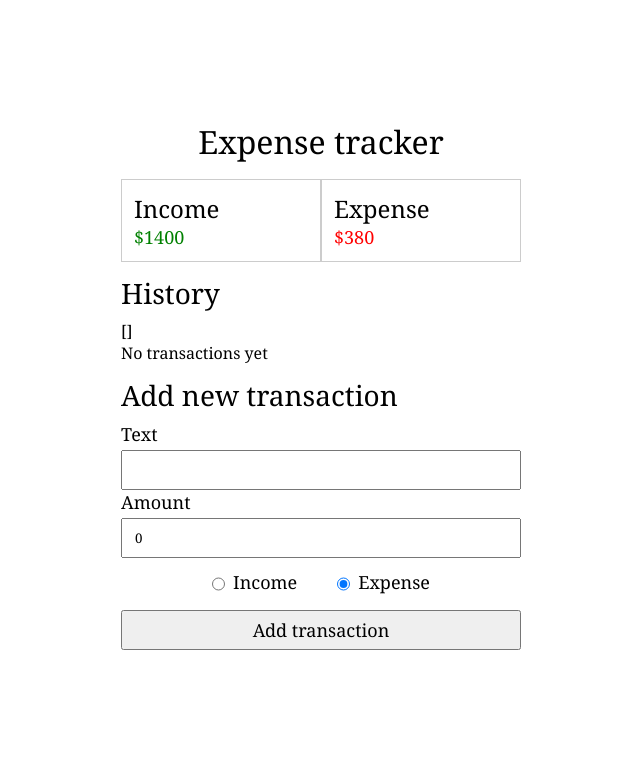
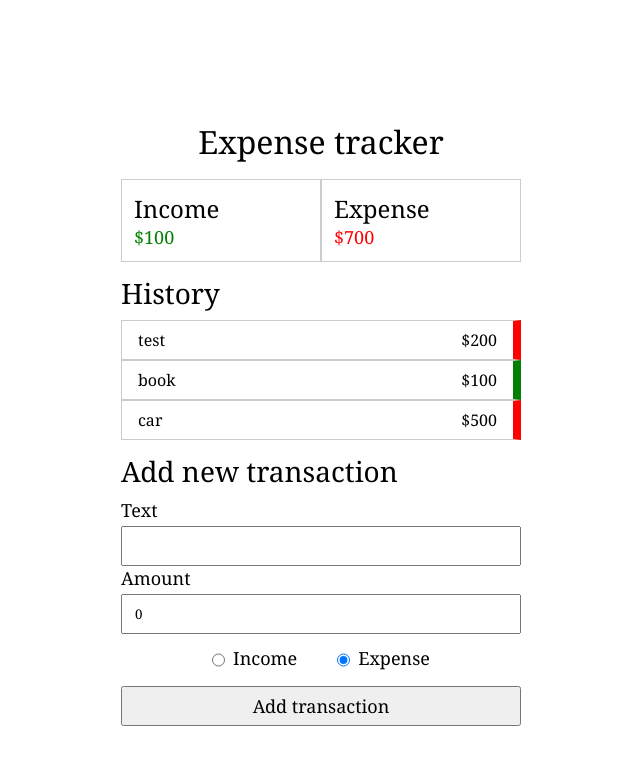
Before and after one commit to akh-ild/vue3-expence-tracker, a Vue app: page / in a window 1280 px wide. Shown: the top 764 px of the page, without its empty margins (319-959 px from the left). Built offline with nearby package versions, Linux system fonts and the light colour scheme.

Commit message:
useCounter

```diff
--- a/src/App.vue
+++ b/src/App.vue
@@ -8,7 +8,7 @@ import Form from './components/Form.vue';
   <div>
     <div class="container">
       <div class="title">Expense tracker</div>
-      <Counter :expense-num="380" :income-num="1400" />
+      <Counter />
       <History class="history" />
       <Form class="form" />
     </div>
--- a/src/components/Counter.vue
+++ b/src/components/Counter.vue
@@ -1,25 +1,18 @@
 <script setup>
-const props = defineProps({
-    incomeNum: {
-      type: Number,
-      default: 0,
-    },
-    expenseNum: {
-      type: Number,
-      default: 0,
-    },
-  })
+import { useCounter } from '@/js/useCounter';
+
+const { incomeSum, expenseSum } = useCounter();
 </script>
 
 <template>
   <div class="counter">
     <div class="counter-income">
       <div class="title">Income</div>
-      <div class="number">${{ props.incomeNum }}</div>
+      <div class="number">${{ incomeSum }}</div>
     </div>
     <div class="counter-expense">
       <div class="title">Expense</div>
-      <div class="number">${{ props.expenseNum }}</div>
+      <div class="number">${{ expenseSum }}</div>
     </div>
   </div>
 </template>
--- a/src/components/Form.vue
+++ b/src/components/Form.vue
@@ -1,10 +1,9 @@
 <script setup>
 import Input from './Input.vue';
 import Radio from './Radio.vue';
+import { useTransaction } from '@/js/useTransaction';
 
-import { addTransaction } from '@/js/addTransaction';
-
-const { transactionName, transactionAmount, transactionType, addTransactionItem } = addTransaction();
+const { transactionName, transactionAmount, transactionType, pushTransaction } = useTransaction();
 </script>
 
 <template>
@@ -28,7 +27,7 @@ const { transactionName, transactionAmount, transactionType, addTransactionItem
         class="radio"
         />
     </div>
-    <button class="button" @click="addTransactionItem">
+    <button class="button" @click="pushTransaction">
       Add transaction
     </button>
   </div>
--- a/src/components/History.vue
+++ b/src/components/History.vue
@@ -1,15 +1,13 @@
 <script setup>
 import HistoryItem from './HistoryItem.vue';
+import { useTransaction } from '@/js/useTransaction';
 
-import { addTransaction } from '@/js/addTransaction';
-
-const { transactionList } = addTransaction();
+const { transactionList } = useTransaction();
 </script>
 
 <template>
   <div class="history">
     <div class="title">History</div>
-    {{ transactionList }}
     <div v-if="transactionList.length" class="list">
       <HistoryItem
         v-for="item in transactionList"
--- a/src/components/Input.vue
+++ b/src/components/Input.vue
@@ -1,5 +1,6 @@
 <script setup>
 import { ref } from 'vue';
+
 const props = defineProps({
     label: {
       type: String,
--- a/src/components/Radio.vue
+++ b/src/components/Radio.vue
@@ -1,5 +1,6 @@
 <script setup>
 import { ref } from 'vue';
+
 const props = defineProps({
     label: {
       type: String,
--- a/src/js/addTransaction.js
+++ /dev/null
@@ -1,36 +0,0 @@
-import { ref } from 'vue';
-
-export const addTransaction = () => {
-  const transactionName = ref('');
-  const transactionAmount = ref(0);
-  const transactionType = ref('expense');
-
-  const transactionList = ref([]);
-
-  function addTransactionItem() {
-    console.log(transactionName.value, transactionAmount.value, transactionType.value);
-    if (transactionName.value === '' || transactionAmount.value === 0) {
-      return;
-    }
-    transactionList.value.push({
-      name: transactionName.value,
-      amount: transactionAmount.value,
-      type: transactionType.value,
-    });
-    resetFields();
-  };
-
-  function resetFields() {
-    transactionName.value = '';
-    transactionAmount.value = 0;
-    transactionType.value = 'expense';
-  };
-
-  return {
-    transactionName,
-    transactionAmount,
-    transactionType,
-    transactionList,
-    addTransactionItem,
-  };
-}
--- /dev/null
+++ b/src/js/useCounter.js
@@ -0,0 +1,20 @@
+import { computed } from 'vue'
+import { useTransaction } from '@/js/useTransaction';
+
+export const useCounter = () => {
+
+  const { transactionList } = useTransaction();
+
+  const incomeSum = computed(() => {
+    return transactionList.value.filter(transaction => transaction.type === 'income').reduce((sum, transaction) => sum + transaction.num, 0)
+  });
+
+  const expenseSum = computed(() => {
+    return transactionList.value.filter(transaction => transaction.type === 'expense').reduce((sum, transaction) => sum + transaction.num, 0)
+  });
+
+  return {
+    incomeSum,
+    expenseSum,
+  };
+}
--- /dev/null
+++ b/src/js/useTransaction.js
@@ -0,0 +1,54 @@
+import { ref } from 'vue';
+
+export const useTransaction = () => {
+  const transactionName = ref('test');
+  const transactionAmount = ref(200);
+  const transactionType = ref('expense');
+
+  const transactionList = ref([])
+
+  const pushTransaction = () => {
+    if (transactionName.value === '' || transactionAmount.value === 0) {
+      return;
+    }
+    transactionList.value.push(
+      {
+        title: transactionName.value,
+        num: transactionAmount.value,
+        type: transactionType.value,
+      }
+    );
+    transactionList.value.push(
+      {
+        title: 'book',
+        num: 100,
+        type: 'income',
+      }
+    );
+    transactionList.value.push(
+      {
+        title: 'car',
+        num: 500,
+        type: 'expense',
+      }
+    );
+    console.log(transactionList.value);
+    resetFields();
+  };
+
+  pushTransaction();
+
+  function resetFields() {
+    transactionName.value = '';
+    transactionAmount.value = 0;
+    transactionType.value = 'expense';
+  };
+
+  return {
+    transactionName,
+    transactionAmount,
+    transactionType,
+    transactionList,
+    pushTransaction,
+  };
+}
```
